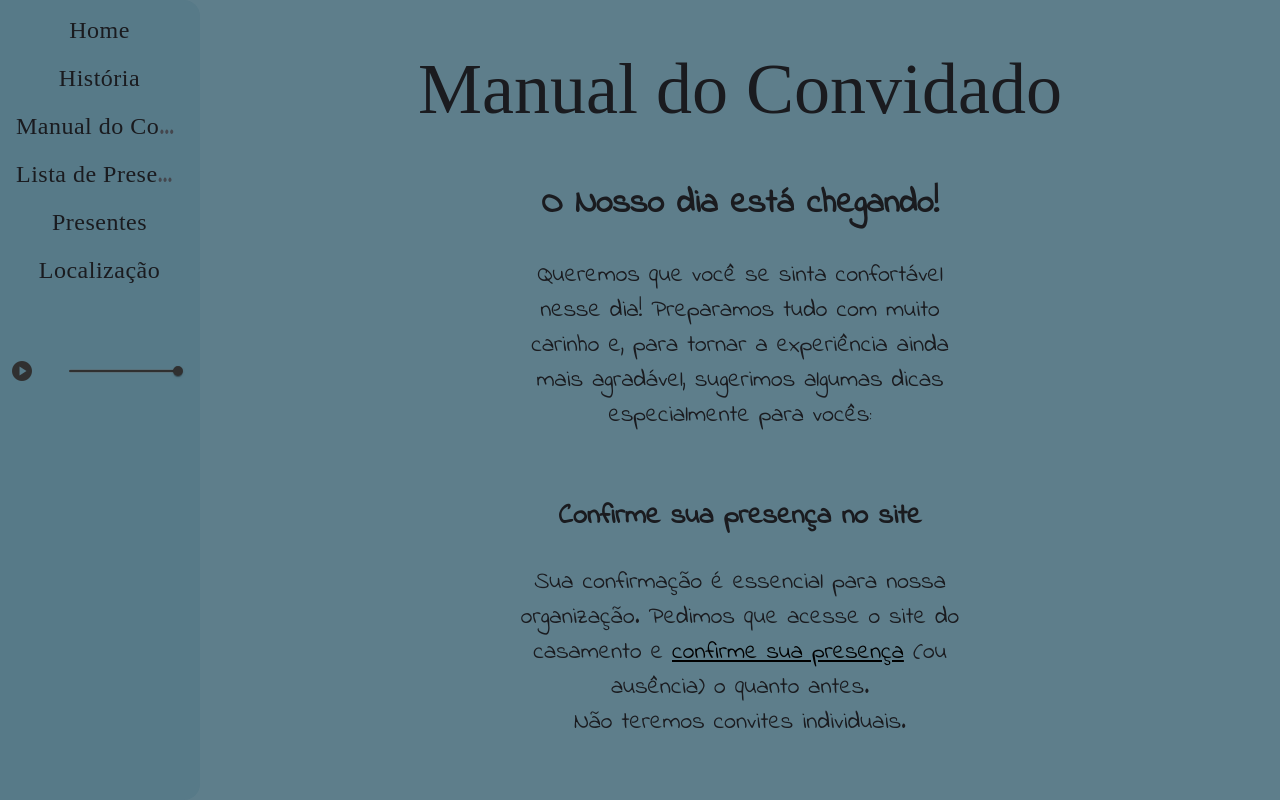
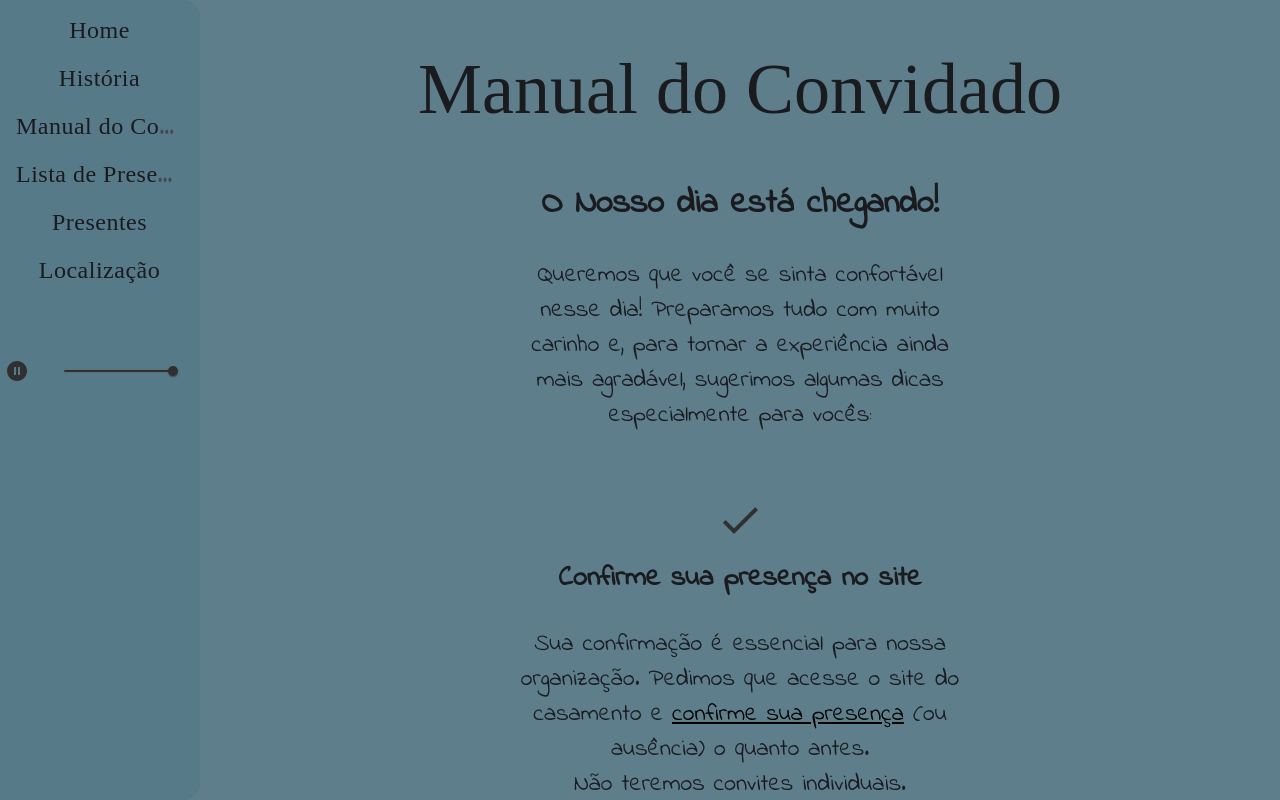
Before and after one commit to devilskw/naty_e_angeloni, an Angular app: page /manual in a window 1280 px wide. Built offline with nearby package versions, Linux system fonts and the light colour scheme; a web font is replaced by a local one.

Commit message:
feat(casamento): Ajustes eventos para audio, texto restaurante e adicao icons manual

```diff
--- a/src/app/app.html
+++ b/src/app/app.html
@@ -19,7 +19,7 @@
     </div>
   </mat-sidenav>
   <mat-sidenav-content>
-    <div class="content">
+    <div class="content" (wheel)="onScroll($event)">
       <div class="content-menu" *ngIf="!opened">
         <mat-icon class="material-symbols-outlined" style="font-size: 32px;" (click)="toggleSidenav()">menu</mat-icon>
       </div>
--- a/src/app/app.scss
+++ b/src/app/app.scss
@@ -70,7 +70,8 @@ mat-sidenav {
 
   .content-audio {
     margin-top: 50px;
-    width: 100%;
+    padding-left: 5px;
+    width: 90%;
   }
 
   .mat-icon-play {
@@ -79,7 +80,7 @@ mat-sidenav {
   }
 
   .mat-slider-custom {
-    width: 50%;
+    width: 45%;
     margin-top:-15px;
 
     --mat-slider-active-track-color: #303030;
--- a/src/app/app.ts
+++ b/src/app/app.ts
@@ -26,6 +26,7 @@ export class App implements OnInit, AfterViewInit {
   protected readonly title = signal('weddingday');
   @ViewChild('sidenav') sidenav!: MatSidenav;
   @ViewChild('audioPlayer', { static: false }) audioPlayer!: ElementRef;
+
   deviceWidth!: number;
   opened: boolean = true;
   isPlaying = true;
@@ -34,6 +35,16 @@ export class App implements OnInit, AfterViewInit {
   firstTimePlaying = true;
 
   constructor(private cdr: ChangeDetectorRef ) {}
+
+  @HostListener('window:scroll', ['$event'])
+  onScroll(event: Event) {
+    this.playFirstTime();
+  }
+
+  @HostListener('document:click', ['$event'])
+  onDocumentClick(event: MouseEvent) {
+    this.playFirstTime();
+  }
 
   isMobile() {
     return this.deviceWidth <= 500;
@@ -60,7 +71,15 @@ export class App implements OnInit, AfterViewInit {
   }
 
   toggleSidenav() {
-    console.log("first time", this.firstTimePlaying);
+    this.playFirstTime();
+    if (this.isMobile()) {
+      this.sidenav.toggle();
+      this.opened = !this.opened;
+    }
+    this.cdr.detectChanges();
+  }
+
+  playFirstTime() {
     if (this.firstTimePlaying) {
       this.firstTimePlaying = false;
       console.debug("isPlaying", this.isPlaying);
@@ -68,11 +87,6 @@ export class App implements OnInit, AfterViewInit {
         this.tocar();
       }
     }
-    if (this.isMobile()) {
-      this.sidenav.toggle();
-      this.opened = !this.opened;
-    }
-    this.cdr.detectChanges();
   }
 
   tocar() {
--- a/src/pages/localizacao/localizacao.html
+++ b/src/pages/localizacao/localizacao.html
@@ -19,7 +19,7 @@ Data: 14/11/2026
 
 <p>
 Após a cerimônia nos encontraremos para um jantar de confraternização.
-Deixamos o cardápio a escolha do convidado, onde o jantar é por adesão com comanda individual.
+Deixamos o cardápio a escolha do convidado, onde o jantar é por adesão com comanda individual, sendo o acerto do valor diretamente com o restaurante.
 
 <br /><br />Local: Restaurante Graça Mineira
 <br />Endereço: Rua Machado Bitencourt, 51 - Vila Mariana, São Paulo - SP, 04044-000
--- a/src/pages/manual/manual.html
+++ b/src/pages/manual/manual.html
@@ -4,41 +4,50 @@
     Queremos que você se sinta confortável nesse dia!
     Preparamos tudo com muito carinho e, para tornar a experiência ainda mais agradável, sugerimos algumas dicas especialmente para vocês:
 
-    <br /><br /><h3>Confirme sua presença no site</h3>
+    <br /><br />
+    <h3><mat-icon class="mat-icons">check</mat-icon><br />Confirme sua presença no site</h3>
 
     Sua confirmação é essencial para nossa organização. Pedimos que acesse o site do casamento e <a href="./presenca" style="color:#000000">confirme sua presença</a> (ou ausência) o quanto antes.
 
     <br />Não teremos convites individuais.
 
-    <br /><br /><h3>Pontualidade!</h3>
+    <br /><br />
+    <h3><mat-icon class="mat-icons">schedule</mat-icon><br />Pontualidade!</h3>
 
     Pedimos por gentiliza, que chegue com pelo menos 15 min de antecedência. Assim, garantimos que todos estejam acomodados e que possam viver esse momento especial com tranquilidade e sem atrasos,
 
-    <br /><br /><h3>Vestimenta Adequada</h3>
+    <br /><br />
+    <h3><mat-icon class="mat-icons">checkroom</mat-icon><br />Vestimenta Adequada</h3>
 
     Devido ser uma cerimônia na igreja católica, não é permitida a entrada de shorts, bermudas, saias muito curtas e roupas muito decotadas. Caso a roupa seja decotada, sugerimos colocar um chalé ou lenço para cobrir.
 
-    <br /><br /><h3>Não use branco</h3>
+    <br /><br />
+    <h3><mat-icon class="mat-icons">woman</mat-icon><br />Não use branco</h3>
 
     Essa é a cor reservada para a noiva. Evite também tons muitos próximos, como off-white ou bege claro.
 
-    <br /><br /><h3>Cuidado ao tirar fotos</h3>
+    <br /><br />
+    <h3><mat-icon class="mat-icons">monochrome_photos</mat-icon><br />Cuidado ao tirar fotos</h3>
 
-    Sabemos que muitos vão querer registrar esse momento especial, e está tudo bem! Apenas pedimos atenção para que fiquem na frente dos profissionais ou obstruam o trabalho da equipe de fotografia. Assim garantimos que todos os registros saiam lindos.
+    Sabemos que muitos vão querer registrar esse momento especial, e está tudo bem! Apenas pedimos atenção para que <b>não</b> fiquem na frente dos profissionais ou obstruam o trabalho da equipe de fotografia. Assim garantimos que todos os registros saiam lindos.
 
-    <br /><br /><h3>Evitem circular pelo corredor central da Igreja</h3>
+    <br /><br />
+    <h3><mat-icon class="mat-icons">church</mat-icon><br />Evitem circular pelo corredor central da Igreja</h3>
 
     O corredor é o local que será a entrada principal dos padrinhos e noivos.
 
-    <br /><br /><h3>Aguarde o momento certo para os doces</h3>
+    <br /><br />
+    <h3><mat-icon class="mat-icons">cake</mat-icon><br />Aguarde o momento certo para os doces</h3>
 
     A mesa de doces será liberada no momento oportuno, e queremos que todos possam aproveitar ao máximo!
 
-    <br /><br /><h3>Não esqueça de se despedir dos noivos!</h3>
+    <br /><br />
+    <h3><mat-icon class="mat-icons">emoji_people</mat-icon><br />Não esqueça de se despedir dos noivos!</h3>
 
     Antes de partir, tire um tempinho para cumprimentar os noivos e compartilhar essa alegria. Sua presença será lembrada com muito carinho.
 
-    <br /><br /><h3>Divirta-se muito</h3>
+    <br /><br />
+    <h3><mat-icon class="mat-icons">nightlife</mat-icon><br />Divirta-se muito</h3>
 
     Esse é um dia de celebração, queremos ver todos felizes! Evitem brigas, confusão e comentários maldosos.
 
--- a/src/pages/manual/manual.scss
+++ b/src/pages/manual/manual.scss
@@ -18,6 +18,15 @@ h3 {
     font-size: 18px;
     font-weight: 600;
     font-style: regular;
+}
+
+.mat-icons{
+    margin: 0 auto;
+    color: #303030;
+    font-size: 24px;
+    line-height: 24px;
+    width: 24px;
+    height: 24px;
 }
 
 @media (min-width: 500px) {
@@ -42,4 +51,12 @@ h3 {
         font-weight: 600;
         font-style: regular;
     }
+    .mat-icons{
+        margin: 0 auto;
+        color: #303030;
+        font-size: 48px;
+        line-height: 48px;
+        width: 48px;
+        height: 48px;
+    }
 }
--- a/src/pages/manual/manual.ts
+++ b/src/pages/manual/manual.ts
@@ -1,8 +1,9 @@
 import { Component } from '@angular/core';
+import { MatIconModule } from '@angular/material/icon';
 
 @Component({
   selector: 'app-manual',
-  imports: [],
+  imports: [MatIconModule],
   templateUrl: './manual.html',
   styleUrl: './manual.scss',
 })
```
